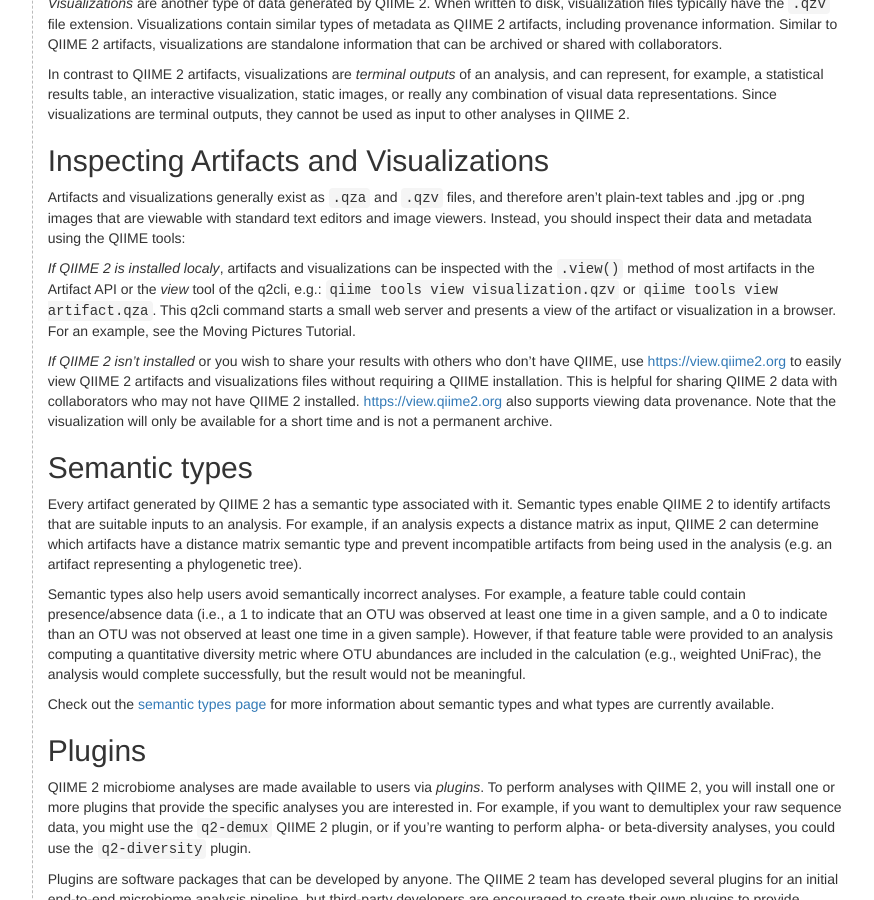
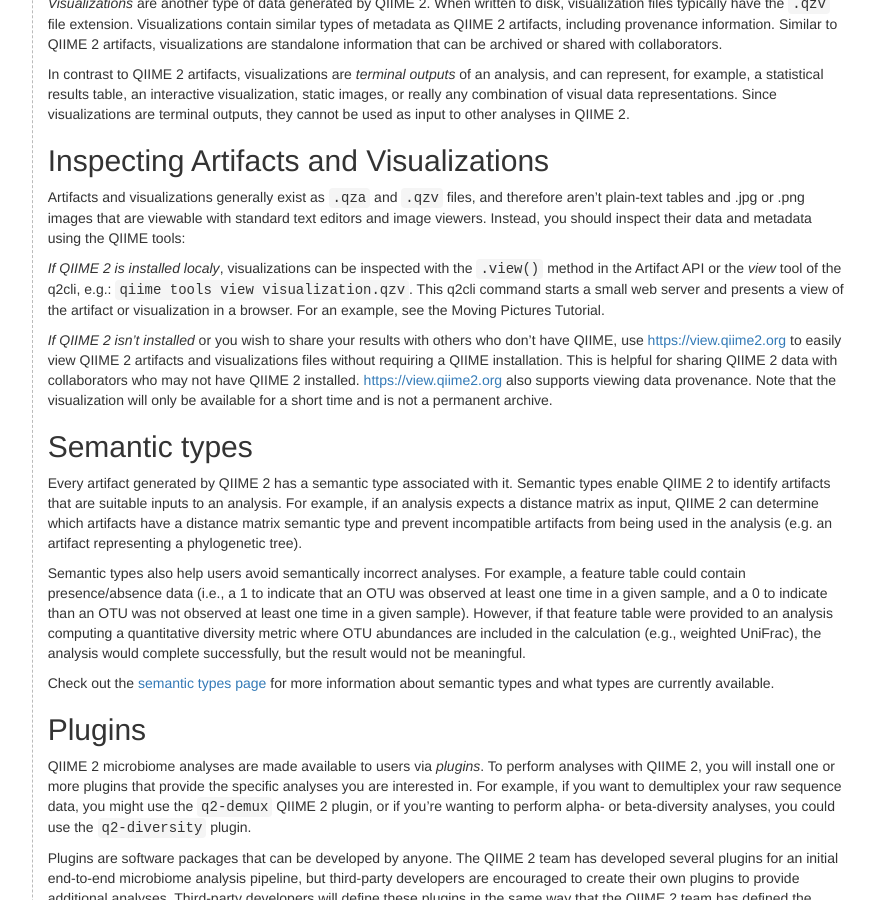
Before and after one commit to qiime2/docs, a Sphinx documentation site: the page built from source/concepts.rst, in a window 1280 px wide and 900 px high, scrolled down 850 px. Shown: the whole window, without its empty margins (277-1151 px from the left). Built offline with Sphinx 7.4.7, drawn with Linux system fonts in a browser that asks for light colours; pages that are not in the unit, such as notebooks, are missing from menus; the version number could not be read and is left out.

Commit message:
Whoops - visualizations only.
… So how does view.qiime2.org display artifacts?

```diff
--- a/source/concepts.rst
+++ b/source/concepts.rst
@@ -28,7 +28,7 @@
 
 Artifacts and visualizations generally exist as ``.qza`` and ``.qzv`` files, and therefore aren't plain-text tables and .jpg or .png images that are viewable with standard text editors and image viewers. Instead, you should inspect their data and metadata using the QIIME tools:
 
-*If QIIME 2 is installed localy*, artifacts and visualizations can be inspected with the ``.view()`` method of most artifacts in the Artifact API or the *view* tool of the q2cli, e.g.: ``qiime tools view visualization.qzv`` or ``qiime tools view artifact.qza``. This q2cli command starts a small web server and presents a view of the artifact or visualization in a browser. For an example, see the :doc:`Moving Pictures Tutorial <tutorials/moving-pictures>`.
+*If QIIME 2 is installed localy*, visualizations can be inspected with the ``.view()`` method in the Artifact API or the *view* tool of the q2cli, e.g.: ``qiime tools view visualization.qzv``. This q2cli command starts a small web server and presents a view of the artifact or visualization in a browser. For an example, see the :doc:`Moving Pictures Tutorial <tutorials/moving-pictures>`.
 
 *If QIIME 2 isn't installed* or you wish to share your results with others who don't have QIIME, use https://view.qiime2.org to easily view QIIME 2 artifacts and visualizations files without requiring a QIIME installation. This is helpful for sharing QIIME 2 data with collaborators who may not have QIIME 2 installed. https://view.qiime2.org also supports viewing data provenance. Note that the visualization will only be available for a short time and is not a permanent archive.
 
```
